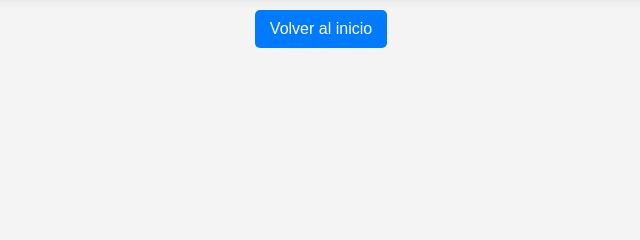
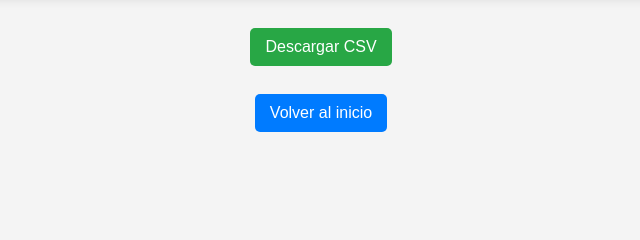
Before and after one commit to AlbertoMGo/flask_survey_app, a Flask app: page /admin in a window 1280 px wide. Shown: the part 124-364 px from the top of the page, without its empty margins (319-959 px from the left). Run offline with Flask 3, Linux system fonts and the light colour scheme; data that the repository does not hold is empty.

Commit message:
Agregando función de exportar CSV en admin.html

```diff
--- a/templates/admin.html
+++ b/templates/admin.html
@@ -6,6 +6,7 @@
 </head>
 <body>
     <h1>Respuestas de la Encuesta</h1>
+
     <table border="1">
         <tr>
             <th>ID</th>
@@ -26,6 +27,14 @@
         </tr>
         {% endfor %}
     </table>
+
+    <br>
+
+    <!-- Botón para Exportar a CSV -->
+    <a href="/export-csv" class="export-btn">Descargar CSV</a>
+
+    <br><br>
+
     <a href="/">Volver al inicio</a>
 </body>
 </html>
```
